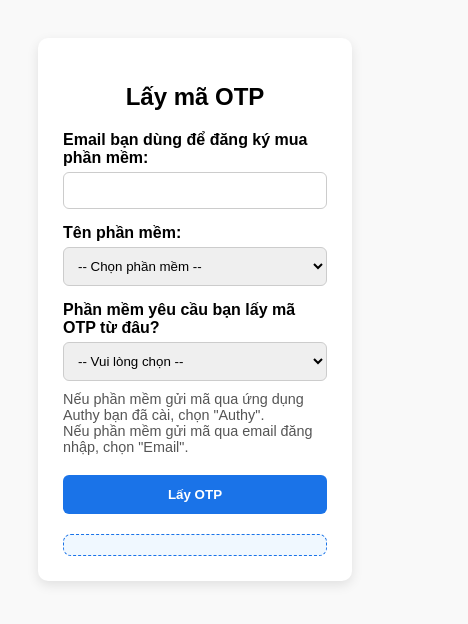
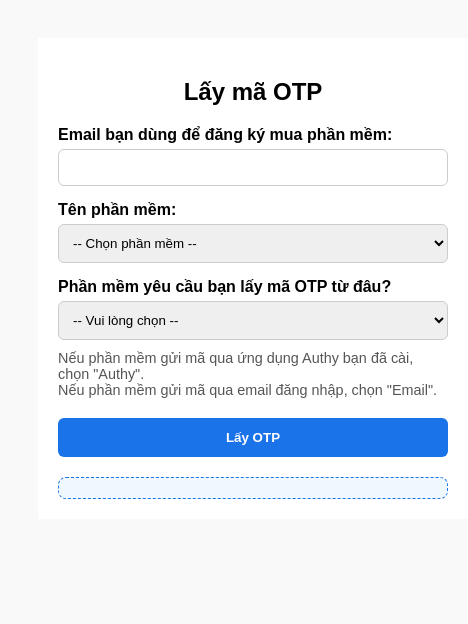
Before and after one commit to phamduydieu2204/get-otp, a plain HTML site: page index.html in a window 390 px wide. Shown: the whole page, 468 px wide, since content can reach past the window. Drawn offline with Linux system fonts and the light colour scheme; no server answers.

```diff
--- a/style.css
+++ b/style.css
@@ -66,3 +66,12 @@
     border-radius: 8px;
     border: 1px dashed #1a73e8;
   }
+  @media screen and (max-width: 600px) {
+    .otp-container {
+      width: 100vw;
+      padding: 20px;
+      border-radius: 0;
+      box-shadow: none;
+      margin: 0;
+    }
+  }
```
